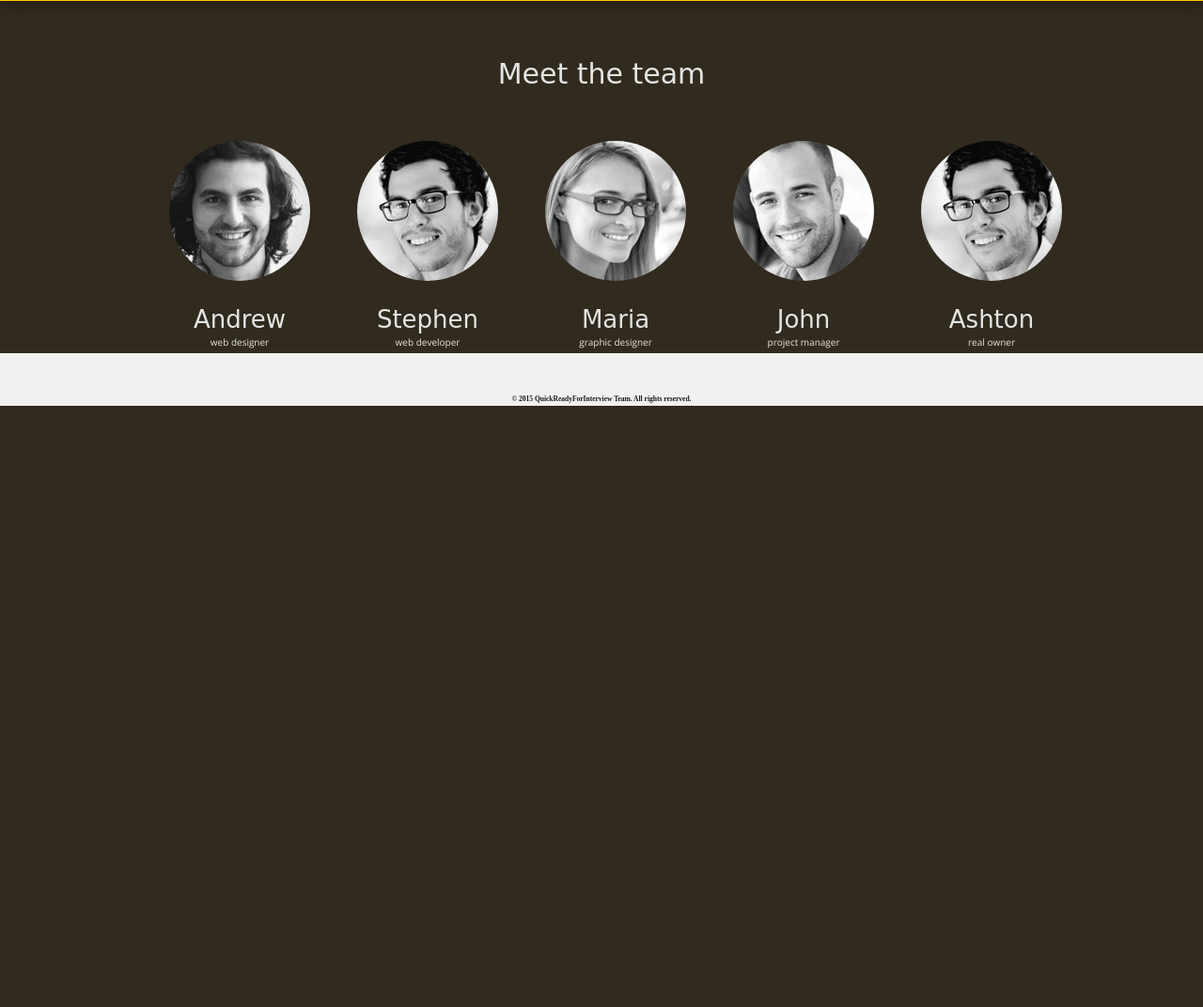
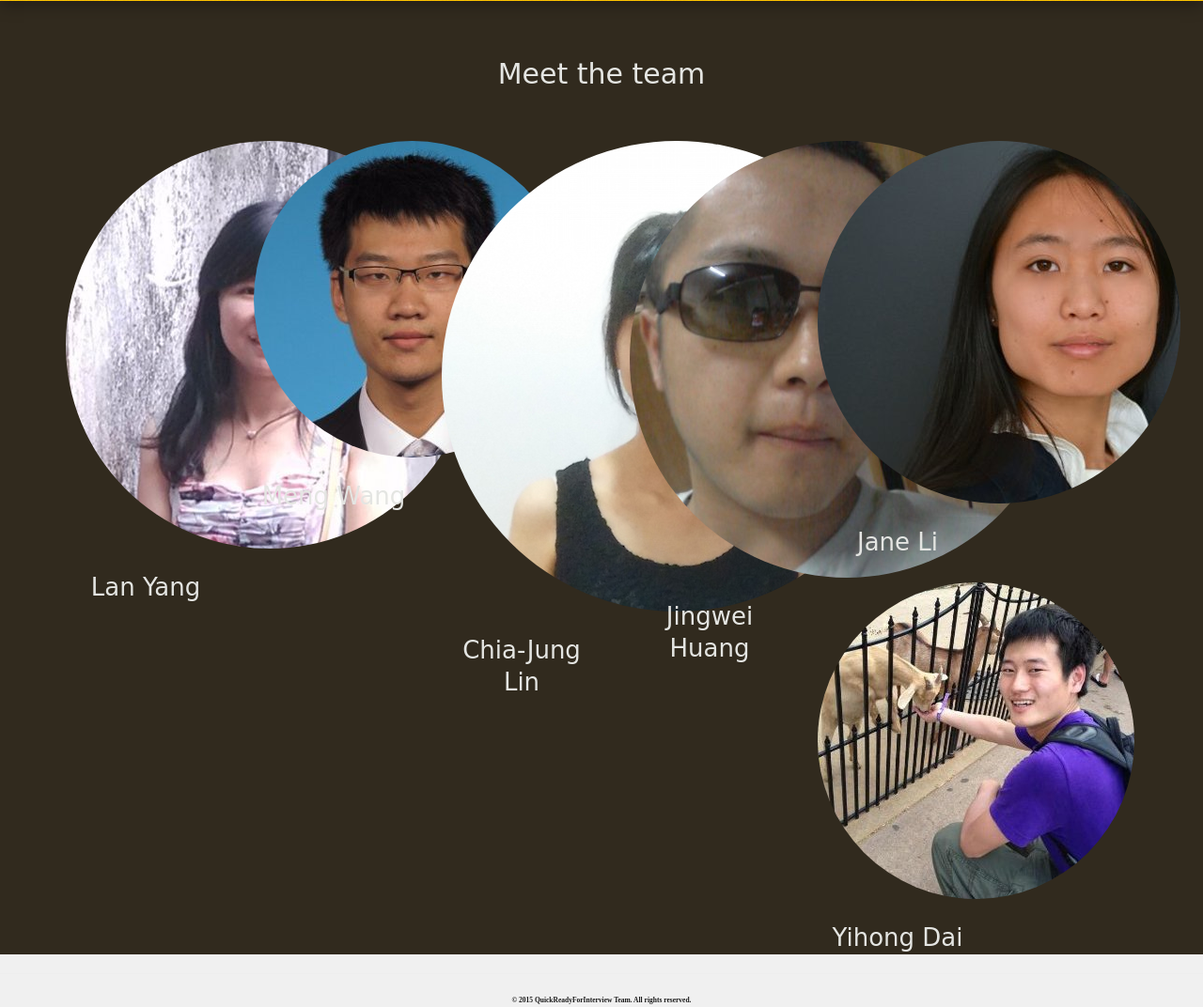
Before and after one commit to jingwei-yang/QuickReadyForInterview, a Flask app: page / in a window 1280 px wide. Shown: the part 1005-2077 px from the top of the page at 94% size. Before the commit the page ends 1437 px from the top, so only its background shows below. Run offline with Flask 2, Linux system fonts and the light colour scheme; some libraries are stand-ins or nearby versions; some web fonts are replaced.

Commit message:
team profile image

```diff
--- a/templates/login.html
+++ b/templates/login.html
@@ -70,34 +70,33 @@ Home | QuickReadyForInterview
         <h1>Meet the team</h1>
         <!-- Five columns -->
         <div class="row">
-          <div class="span2 offset1">
-            <div class="teamalign"> <img class="team-thumb img-circle" src="../static/img/portrait-1.jpg" alt=""> </div>
-            <h3>Andrew</h3>
-            <div class="job-position">web designer</div>
+          <div class="span2">
+            <div class="teamalign"> <img class="team-thumb img-circle" src="../static/img/profile/1.jpg" alt=""> </div>
+            <h3>Lan Yang</h3>
+          </div>
+          <div class="span2">
+            <div class="teamalign"> <img class="team-thumb img-circle" src="../static/img/profile/meng.jpg" alt=""> </div>
+            <h3>Meng Wang</h3>
           </div>
           <!-- ./span2 -->
           <div class="span2">
-            <div class="teamalign"> <img class="team-thumb img-circle" src="../static/img/portrait-2.jpg" alt=""> </div>
-            <h3>Stephen</h3>
-            <div class="job-position">web developer</div>
+            <div class="teamalign"> <img class="team-thumb img-circle" src="../static/img/profile/lucy.jpg" alt=""> </div>
+            <h3>Chia-Jung Lin</h3>
           </div>
           <!-- ./span2 -->
           <div class="span2">
-            <div class="teamalign"> <img class="team-thumb img-circle" src="../static/img/portrait-3.jpg" alt=""> </div>
-            <h3>Maria</h3>
-            <div class="job-position">graphic designer</div>
+            <div class="teamalign"> <img class="team-thumb img-circle" src="../static/img/profile/jing.jpg" alt=""> </div>
+            <h3>Jingwei Huang</h3>
           </div>
           <!-- ./span2 -->
           <div class="span2">
-            <div class="teamalign"> <img class="team-thumb img-circle" src="../static/img/portrait-4.jpg" alt=""> </div>
-            <h3>John</h3>
-            <div class="job-position">project manager</div>
+            <div class="teamalign"> <img class="team-thumb img-circle" src="../static/img/profile/jane.jpg" alt=""> </div>
+            <h3>Jane Li</h3>
           </div>
           <!-- ./span2 -->
           <div class="span2">
-            <div class="teamalign"> <img class="team-thumb img-circle" src="../static/img/portrait-2.jpg" alt=""> </div>
-            <h3>Ashton</h3>
-            <div class="job-position">real owner</div>
+            <div class="teamalign"> <img class="team-thumb img-circle" src="../static/img/profile/yi.jpg" alt=""> </div>
+            <h3>Yihong Dai</h3>
           </div>
           <!-- ./span2 -->
         </div>
```
Also changed, not shown: static/img/portrait-1.jpg (deleted), static/img/portrait-2.jpg (deleted), static/img/portrait-3.jpg (deleted), static/img/portrait-4.jpg (deleted), static/img/profile/1.jpg (added), static/img/profile/jane.jpg (added), static/img/profile/jing.jpg (added), static/img/profile/lucy.jpg (added), static/img/profile/meng.jpg (added), static/img/profile/yi.jpg (added), 1 other file.
